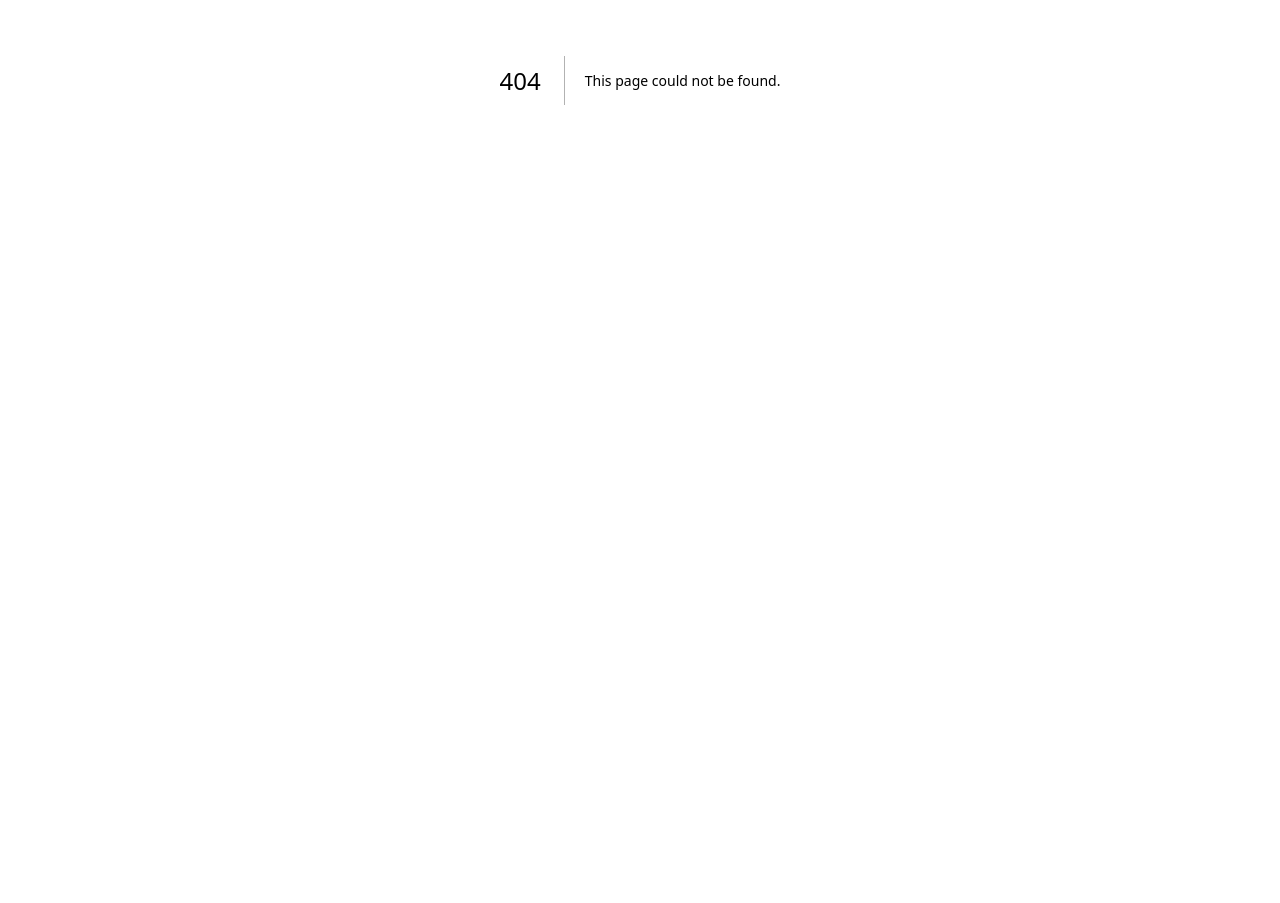
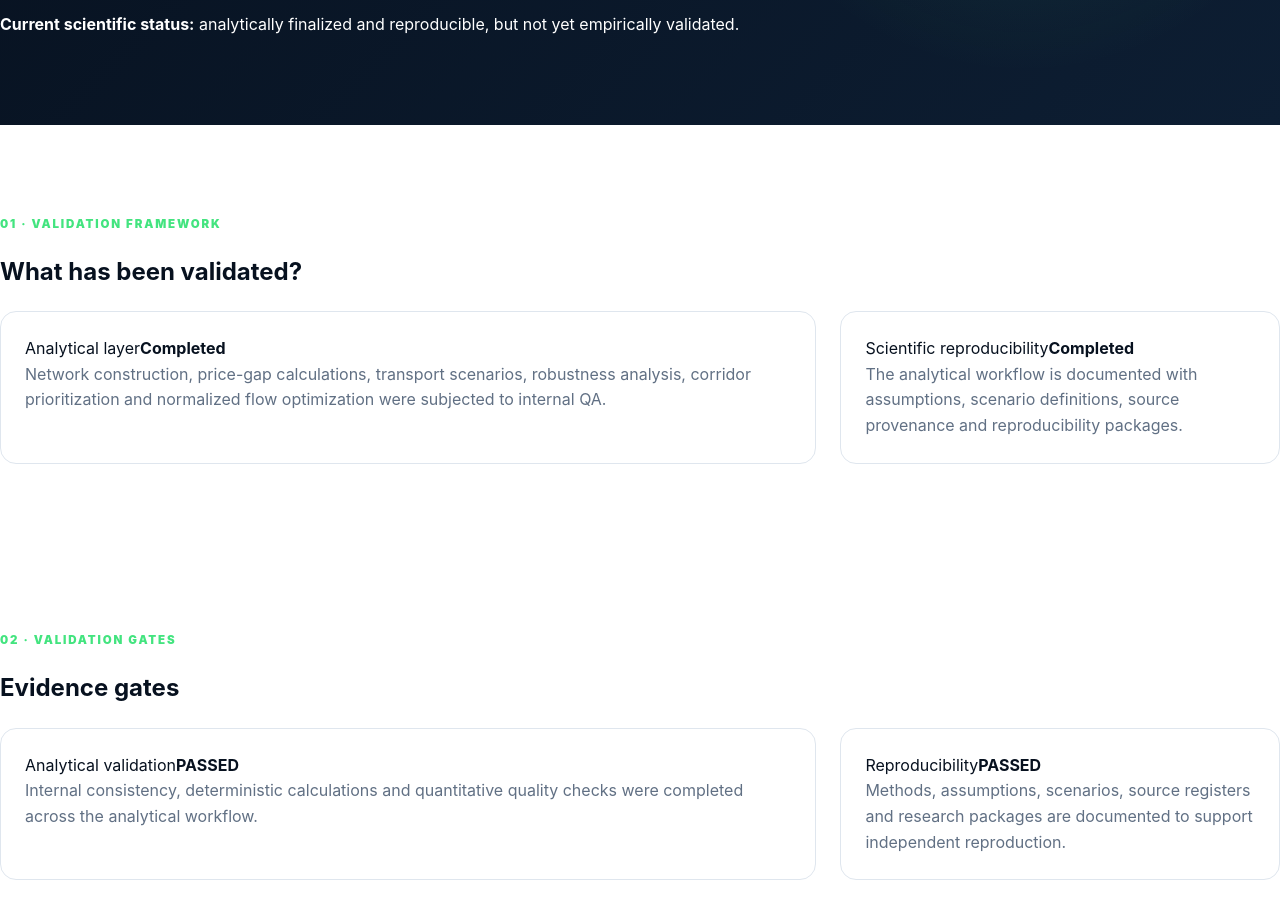
Before and after one commit to Boi2026/burundi-optimization, a Next.js app: page /research/project-1/validation in a window 1280 px wide. Before the commit this address had no page. Shown: the part 320-1223 px from the top of the page. Before the commit the page ends 800 px from the top, so only its background shows below. Built offline with nearby package versions, Linux system fonts and the light colour scheme.

Commit message:
Add Project 1 validation page
This file implements the ValidationPage component, which displays the scientific validation status and requirements for the Graph-Based Combinatorial Optimization for Agricultural Supply Networks project, including various validation gates and their statuses.

```diff
--- /dev/null
+++ b/app/research/project-1/validation/page.tsx
@@ -0,0 +1,141 @@
+export default function ValidationPage() {
+  const gates = [
+    {
+      title: "Analytical validation",
+      status: "PASSED",
+      text: "Internal consistency, deterministic calculations and quantitative quality checks were completed across the analytical workflow.",
+    },
+    {
+      title: "Reproducibility",
+      status: "PASSED",
+      text: "Methods, assumptions, scenarios, source registers and research packages are documented to support independent reproduction.",
+    },
+    {
+      title: "Secondary evidence",
+      status: "CONTROLLED",
+      text: "World Bank RTFP, INSBU price bulletins and other public evidence are integrated through explicit source and crosswalk controls.",
+    },
+    {
+      title: "Primary empirical validation",
+      status: "PENDING",
+      text: "Transaction-level freight, observed supply and demand, operating costs, logistics capacity and independent holdout observations are still required.",
+    },
+    {
+      title: "Model recalibration",
+      status: "BLOCKED",
+      text: "Transport parameters and model outputs have not been recalibrated because the required independent empirical observations are not yet sufficient.",
+    },
+    {
+      title: "Out-of-sample validation",
+      status: "PENDING",
+      text: "An independent holdout dataset must be populated and evaluated before BOI can claim empirical predictive validation.",
+    },
+  ];
+
+  return (
+    <main className="container">
+      <section className="hero">
+        <p className="eyebrow">BOI RESEARCH · PROJECT 1</p>
+        <h1>Validation</h1>
+        <p className="lead">
+          Scientific validation status of the Graph-Based Combinatorial
+          Optimization for Agricultural Supply Networks project.
+        </p>
+
+        <div className="notice">
+          <strong>Current scientific status:</strong> analytically finalized
+          and reproducible, but not yet empirically validated.
+        </div>
+      </section>
+
+      <section className="section">
+        <p className="eyebrow">01 · VALIDATION FRAMEWORK</p>
+        <h2>What has been validated?</h2>
+
+        <div className="grid two">
+          <article className="card">
+            <span>Analytical layer</span>
+            <strong>Completed</strong>
+            <p>
+              Network construction, price-gap calculations, transport
+              scenarios, robustness analysis, corridor prioritization and
+              normalized flow optimization were subjected to internal QA.
+            </p>
+          </article>
+
+          <article className="card">
+            <span>Scientific reproducibility</span>
+            <strong>Completed</strong>
+            <p>
+              The analytical workflow is documented with assumptions,
+              scenario definitions, source provenance and reproducibility
+              packages.
+            </p>
+          </article>
+        </div>
+      </section>
+
+      <section className="section">
+        <p className="eyebrow">02 · VALIDATION GATES</p>
+        <h2>Evidence gates</h2>
+
+        <div className="grid two">
+          {gates.map((gate) => (
+            <article className="card" key={gate.title}>
+              <span>{gate.title}</span>
+              <strong>{gate.status}</strong>
+              <p>{gate.text}</p>
+            </article>
+          ))}
+        </div>
+      </section>
+
+      <section className="section">
+        <p className="eyebrow">03 · EMPIRICAL REQUIREMENTS</p>
+        <h2>What is still required?</h2>
+
+        <div className="card">
+          <ul>
+            <li>Observed transaction-level freight tariffs.</li>
+            <li>Observed supply and demand quantities.</li>
+            <li>Verified transport and operating cost components.</li>
+            <li>Observed logistics and vehicle capacity.</li>
+            <li>Verified road accessibility and condition observations.</li>
+            <li>Independent holdout observations for out-of-sample testing.</li>
+          </ul>
+        </div>
+      </section>
+
+      <section className="section">
+        <p className="eyebrow">04 · SCIENTIFIC INTEGRITY</p>
+        <h2>No unsupported empirical claim</h2>
+
+        <div className="notice">
+          BOI does not label the model as empirically validated until the
+          required primary observations have been collected, quality
+          controlled, integrated and evaluated against an independent
+          holdout dataset.
+        </div>
+      </section>
+
+      <section className="section">
+        <p className="eyebrow">05 · CURRENT DECISION</p>
+        <h2>Validation gate: HOLD</h2>
+
+        <div className="card">
+          <p>
+            The analytical baseline is preserved. Recalibration, empirical
+            validation and out-of-sample performance claims remain on hold
+            until the evidence requirements are satisfied.
+          </p>
+
+          <p>
+            This distinction allows BOI to present a professional and
+            scientifically transparent research platform without overstating
+            the current evidence.
+          </p>
+        </div>
+      </section>
+    </main>
+  );
+              }
```
